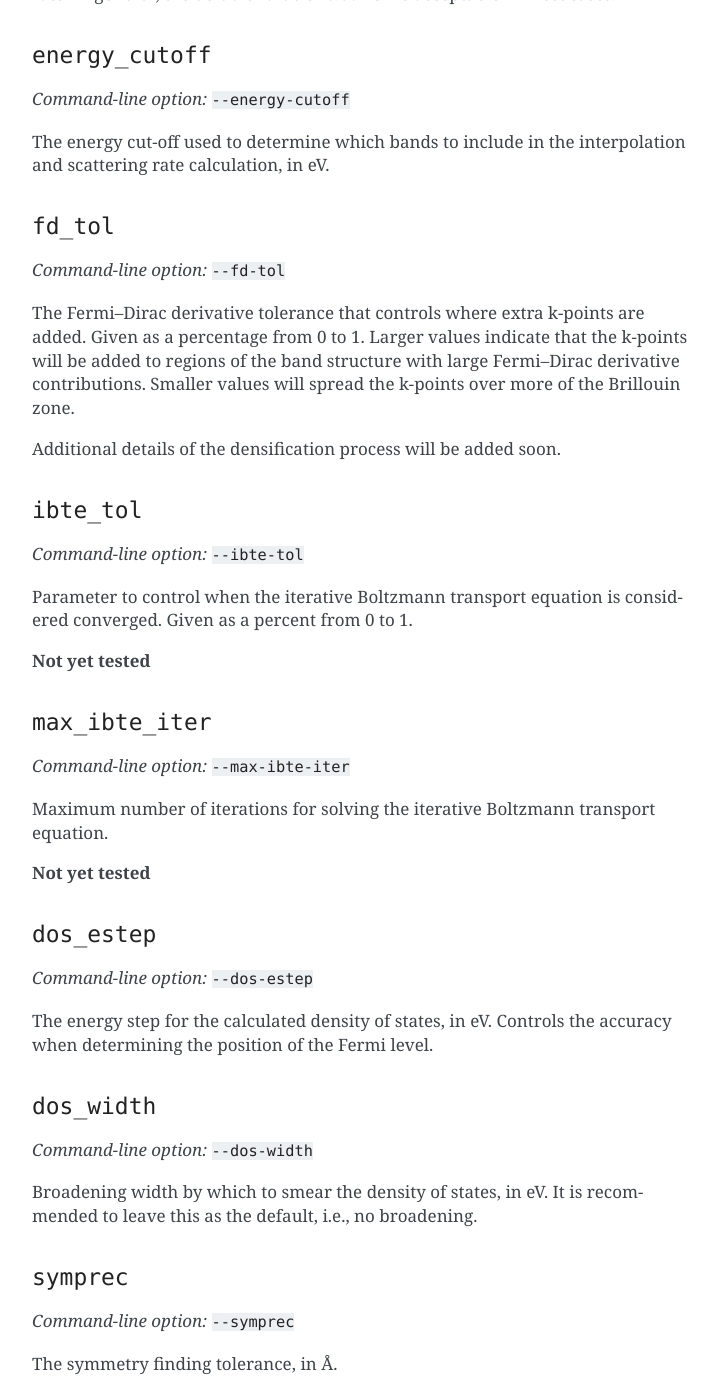
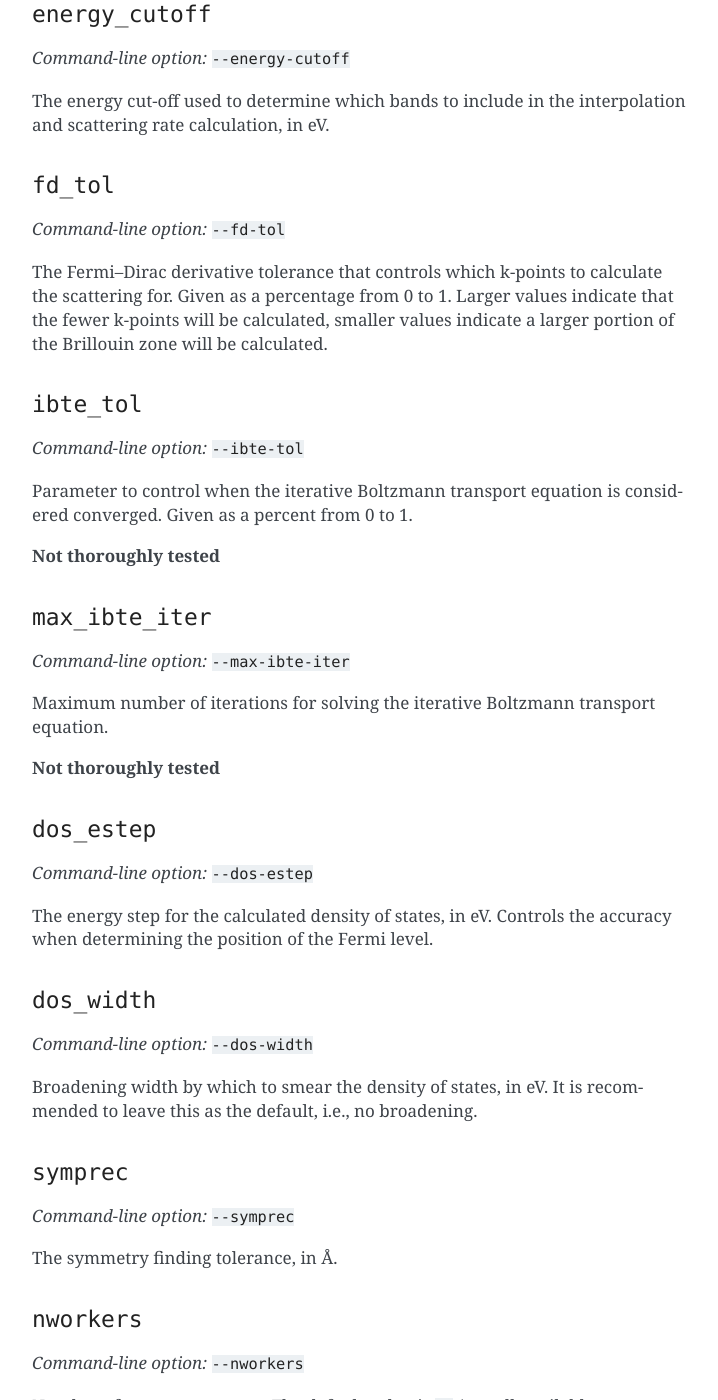
Before and after one commit to hackingmaterials/amset, a Sphinx documentation site: the page built from docs_rst/source/settings.rst, in a window 1280 px wide and 1400 px high, scrolled down 5809 px. Shown: the whole window, without its empty margins (388-1106 px from the left). Built offline with Sphinx 7.4.7, drawn with Linux system fonts in a browser that asks for light colours; some of the changed text lies outside the part shown.

Commit message:
Fix minor bugs
Former-commit-id: 94c6a567de1817ee750af951f9965664bcfd4e99 [formerly 35a0e5bf08dd7d0a9051516c0b002e058c4894c2] [formerly 11ba12b43c6fa68e55a44e745de5713860033af8 [formerly 9067633a6463c23c0ac7a93ed3b86e3efc8f3336]] [formerly d6ade67684c6a912f52a5b3f8c084337ce0e67f5 [formerly 058576cc94c828af3ad54010da6a2baff98af3f5] [formerly 82dbb265b759e471f84eb1c6e81c7055d592b55a [formerly 9e4c2c195c0be3bd293bc3e50a78d4fe837cc370]]]
Former-commit-id: 7e22566242a2aa1d32f0f72f8769eec8626fadf5 [formerly 742ef59fff50c92ac7ddb9e0a1e652bf3289e142] [formerly 6adfa069a80eefe03bb3fac4fff70c340c8e314a [formerly 4c488a44a7541512ff9ed11cf5677d3eef7cbb52]]
Former-commit-id: 851cd0e482b9c71e6c1caad135eb9167e70ea523 [formerly 5a629fca74f05e5b1ccad73cbd1ec68606eb0199]
Former-commit-id: 9e2a6d5eadda087a626afd62837c377343ff99c7

```diff
--- a/docs_rst/source/settings.rst
+++ b/docs_rst/source/settings.rst
@@ -82,8 +82,6 @@ When extra k-points are added, the k-point weights are determined by: i)
 calculating the Voronoi tessellation for the k-points, ii) calculating the
 Voronoi cell volumes. This calculation can add some additional computational
 expense.
-
-See `fd_tol`_ for controlling where to add the extra k-points.
 
 ``scattering_type``
 ~~~~~~~~~~~~~~~~~~~
@@ -238,13 +236,10 @@ and scattering rate calculation, in eV.
 
 *Command-line option:* ``--fd-tol``
 
-The Fermi–Dirac derivative tolerance that controls where extra k-points are
-added. Given as a percentage from 0 to 1. Larger values indicate that the
-k-points will be added to regions of the band structure with large Fermi–Dirac
-derivative contributions. Smaller values will spread the k-points over more of
-the Brillouin zone.
-
-Additional details of the densification process will be added soon.
+The Fermi–Dirac derivative tolerance that controls which k-points to calculate
+the scattering for. Given as a percentage from 0 to 1. Larger values indicate
+that the fewer k-points will be calculated, smaller values indicate a larger
+portion of the Brillouin zone will be calculated.
 
 ``ibte_tol``
 ~~~~~~~~~~~~
@@ -254,7 +249,7 @@ Additional details of the densification process will be added soon.
 Parameter to control when the iterative Boltzmann transport equation is
 considered converged. Given as a percent from 0 to 1.
 
-**Not yet tested**
+**Not thoroughly tested**
 
 ``max_ibte_iter``
 ~~~~~~~~~~~~~~~~~
@@ -264,7 +259,7 @@ considered converged. Given as a percent from 0 to 1.
 Maximum number of iterations for solving the iterative Boltzmann transport
 equation.
 
-**Not yet tested**
+**Not thoroughly tested**
 
 ``dos_estep``
 ~~~~~~~~~~~~~
```
Also changed, not shown: 4 other files.
